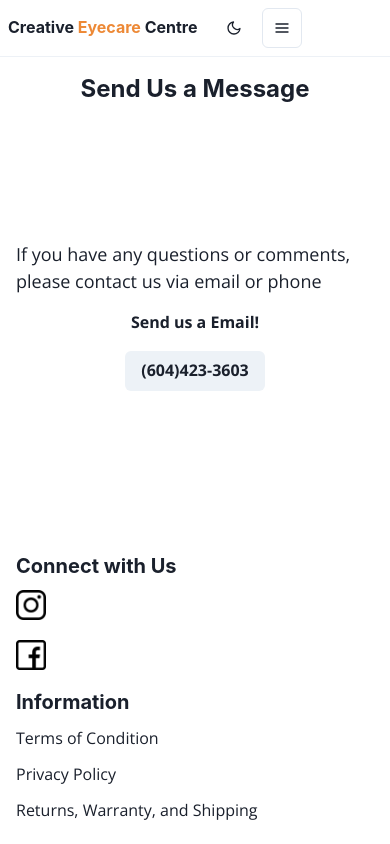
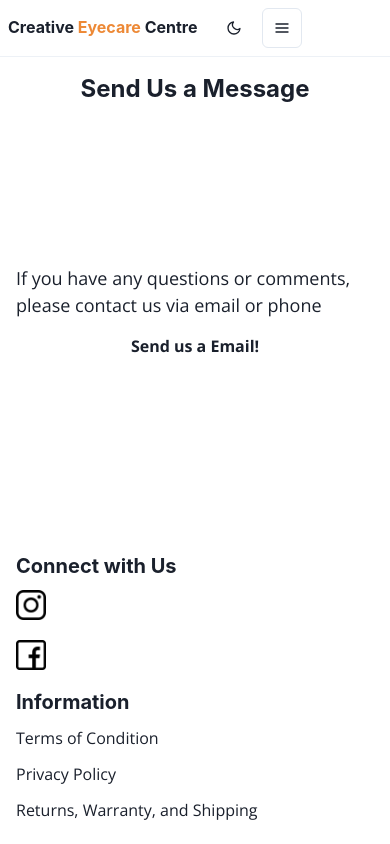
Before and after one commit to Jahu5474/Creative-EyeCare-Centre, a Next.js app: page /contactus in a window 390 px wide. Shown: the top 844 px of the page. Built offline with nearby package versions, Linux system fonts and the light colour scheme; no server answers.

Commit message:
removed the phone number button

```diff
--- a/src/components/contactForm/contactForm.tsx
+++ b/src/components/contactForm/contactForm.tsx
@@ -61,9 +61,6 @@ const ContactForm = () => {
                             Send us a Email!
                         </Button>
                     </Link>
-                    <Button >
-                        (604)423-3603
-                    </Button>
 
                 </Stack>
 
```
